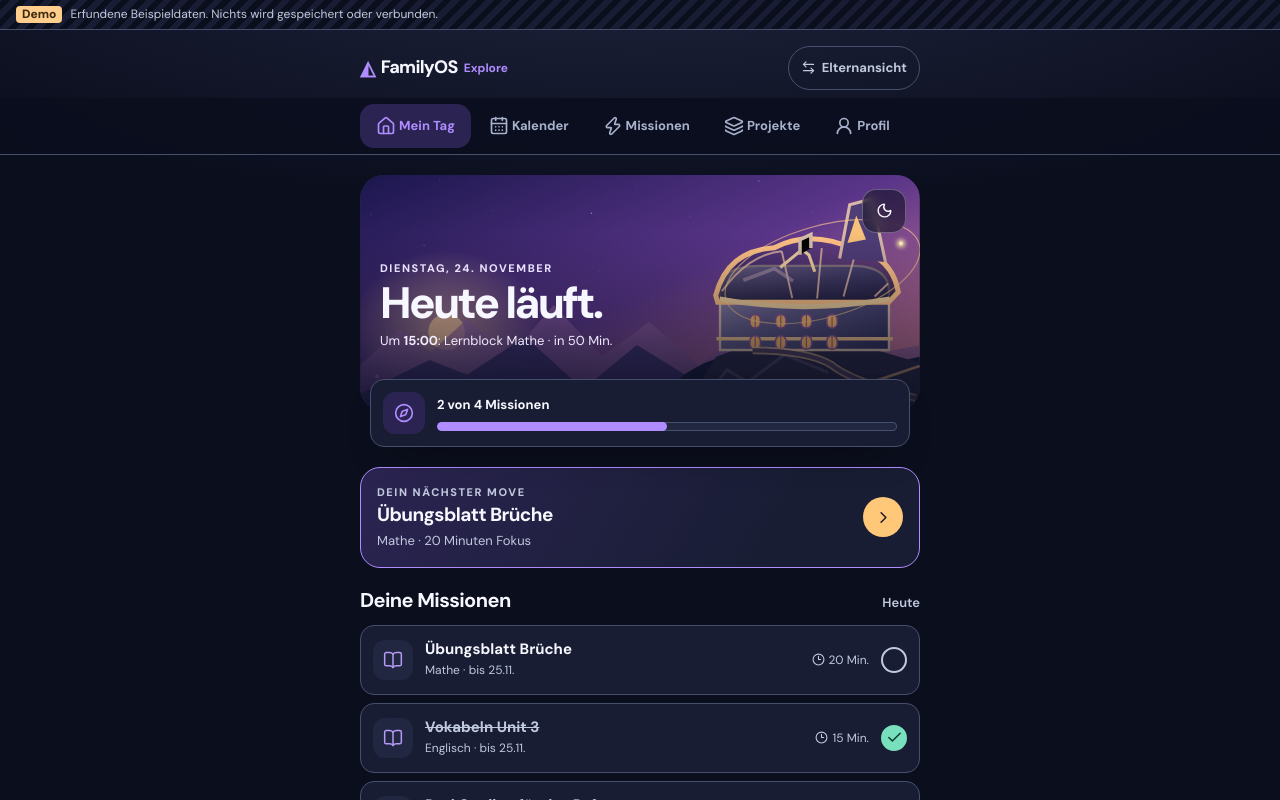
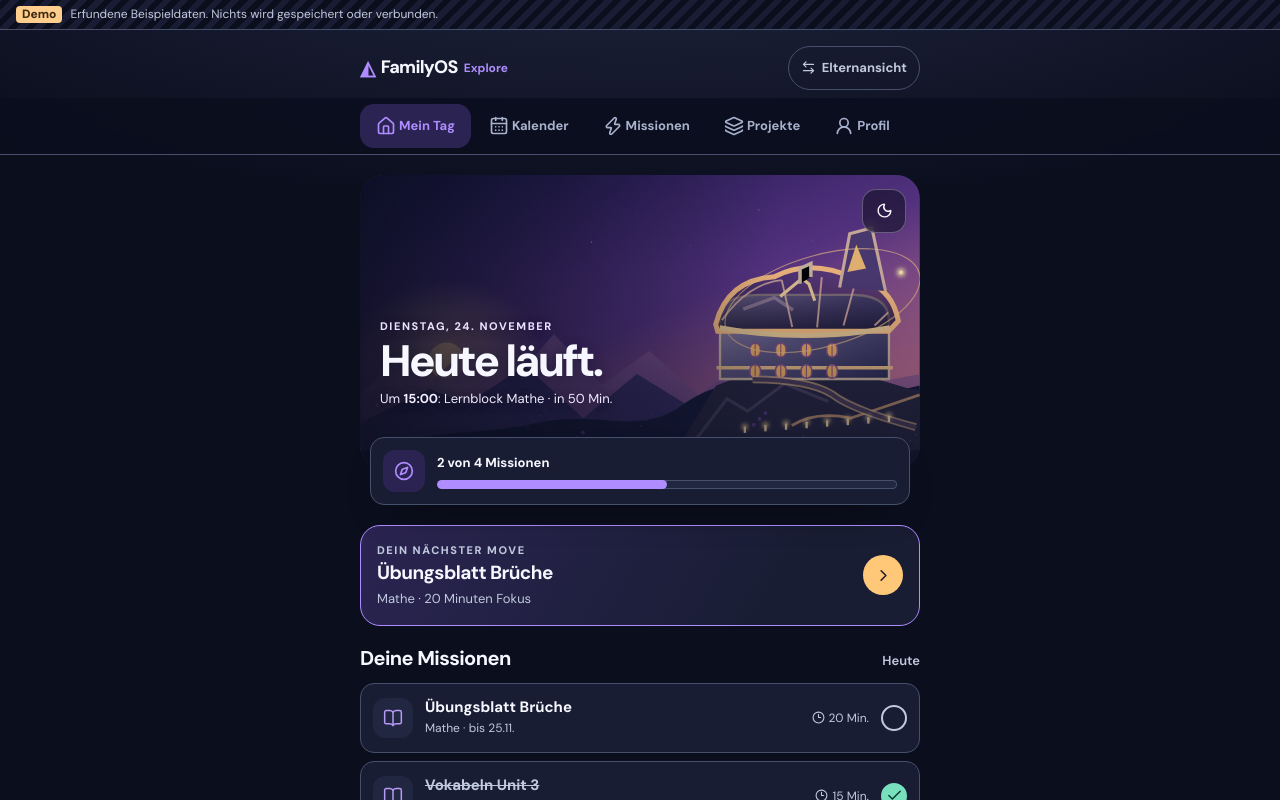
Before and after one commit to eternity03238-commits/familienplaner, a Next.js app in the folder apps/web/: page /explore in a window 1280 px wide. Shown: the top 800 px of the page. Built offline with nearby package versions, Linux system fonts and the light colour scheme.

Commit message:
feat(art): enable shipped GitHub vector backgrounds in apps/web/components/explore/Today.tsx

```diff
--- a/apps/web/components/explore/Today.tsx
+++ b/apps/web/components/explore/Today.tsx
@@ -6,7 +6,7 @@ import { DEMO_DAY, DEMO_NOW, events } from "../../lib/preview/fixtures.ts";
 import { currentAndNext, formatDay, formatTime, minutesUntil, visibleEventsFor } from "../../lib/preview/model.ts";
 import { FocusDialog } from "../FocusDialog.tsx";
 import { SceneHero } from "../art/SceneHero.tsx";
-import { ART_ENABLED } from "../../lib/art/paths.ts";
+import { GITHUB_SCENES_AVAILABLE } from "../../lib/art/paths.ts";
 import { ActionButton, Eyebrow, SectionHeading, TaskTile } from "../ui.tsx";
 import { exploreViewer, useExplore } from "./ExploreState.tsx";
 
@@ -20,7 +20,7 @@ export function Today() {
   const stagesDone = stages.filter(s => s.done).length;
   return (
     <>
-      <section className={`fo-hero fo-hero--${world} ${ART_ENABLED ? "fo-art-enabled" : ""}`} aria-labelledby="hero-title">
+      <section className={`fo-hero fo-hero--${world} ${GITHUB_SCENES_AVAILABLE ? "fo-art-enabled" : ""}`} aria-labelledby="hero-title">
         <SceneHero scene="observatory" time={world} eager/>
         <button type="button" className="fo-hero__toggle" aria-pressed={world === "night"} onClick={() => setWorld(world === "dusk" ? "night" : "dusk")}>
           {world === "dusk" ? <Moon size={17} aria-hidden="true" /> : <Sun size={17} aria-hidden="true" />}
```
